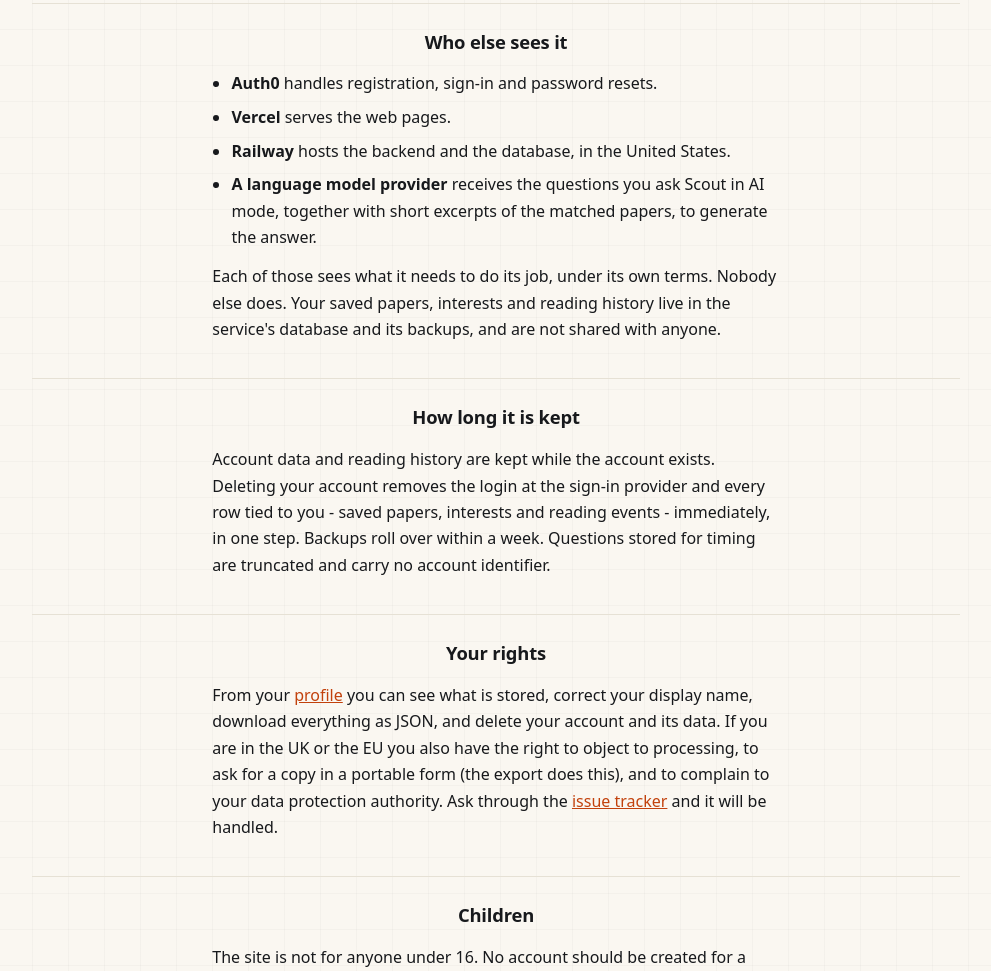
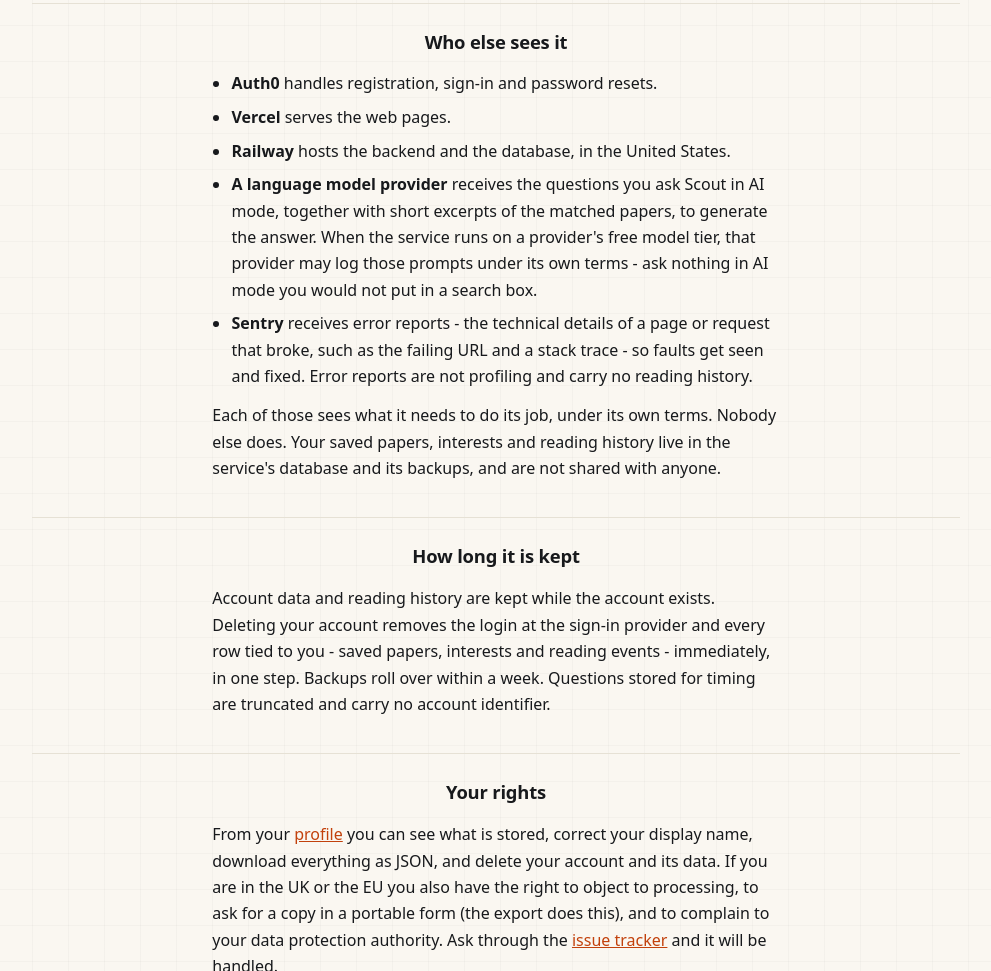
Before and after one commit to jagguvarma15/researchscout, an Astro site in the folder apps/web/: page /privacy in a window 1280 px wide. Shown: the part 1418-2389 px from the top of the page, without its empty margins (40-1031 px from the left). Built offline with nearby package versions, Linux system fonts and the light colour scheme; Astro itself is replaced by a stand-in of ours; no server answers.

Commit message:
Say what Sentry and free model tiers receive on the privacy page

```diff
--- a/apps/web/src/pages/privacy.astro
+++ b/apps/web/src/pages/privacy.astro
@@ -85,6 +85,14 @@ import { CONTACT_URL, MINIMUM_AGE, TERMS_EFFECTIVE } from '../lib/legal';
         <li>
           <strong>A language model provider</strong> receives the questions you ask Scout in AI
           mode, together with short excerpts of the matched papers, to generate the answer.
+          When the service runs on a provider's free model tier, that provider may log those
+          prompts under its own terms - ask nothing in AI mode you would not put in a search
+          box.
+        </li>
+        <li>
+          <strong>Sentry</strong> receives error reports - the technical details of a page or
+          request that broke, such as the failing URL and a stack trace - so faults get seen
+          and fixed. Error reports are not profiling and carry no reading history.
         </li>
       </ul>
       <p>
```
